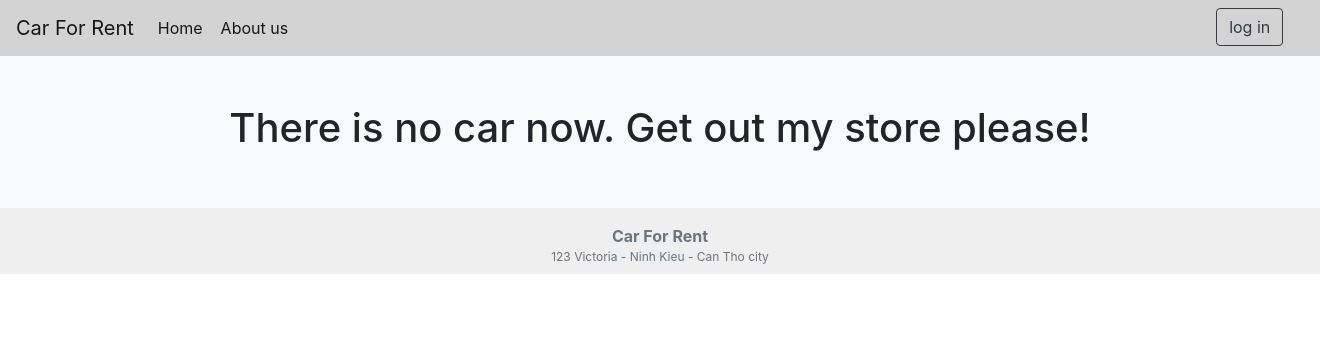
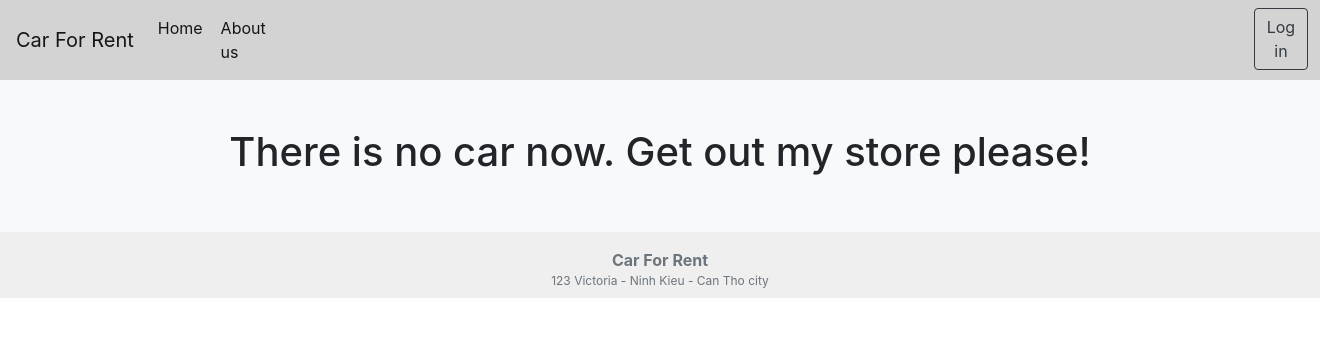
Before and after one commit to ntsanqnfq/carForRent, a PHP site: page / in a window 1320 px wide. Shown: the top 337 px of the page. Run offline with PHP 8.4, Linux system fonts and the light colour scheme; data that the repository does not hold is empty.

Commit message:
fix: update css

```diff
--- a/src/View/layouts/main.php
+++ b/src/View/layouts/main.php
@@ -51,18 +51,18 @@
             if (!isset($_SESSION['username'])) { ?>
 
                 <li class="nav-item">
-                    <a class="btn btn-outline-dark" style="margin-left: 920px" href="/login">log in</a>
+                    <a class="btn btn-outline-dark" style="margin-left: 980px" href="/login">Log in</a>
                 </li>
 
             <?php } ?>
             <?php
             if (isset($_SESSION['username'])) { ?>
-                <li class="nav-item" style="margin-left: 770px">
+                <li class="nav-item" style="margin-left: 870px">
                     <?php echo "Welcome " . $_SESSION['username']; ?>
                 </li>
                 <li class="nav-item">
                     <form method="post" action="/logout">
-                        <button type="submit" class="btn btn-outline-dark" style="margin-left: 20px">log out</button>
+                        <button type="submit" class="btn btn-outline-dark" style="margin-left: 20px">Log out</button>
                     </form>
                 </li>
 
```
Also changed, not shown: src/View/addCarForm.php (+16 -2 lines), public/img/images.png (added).
